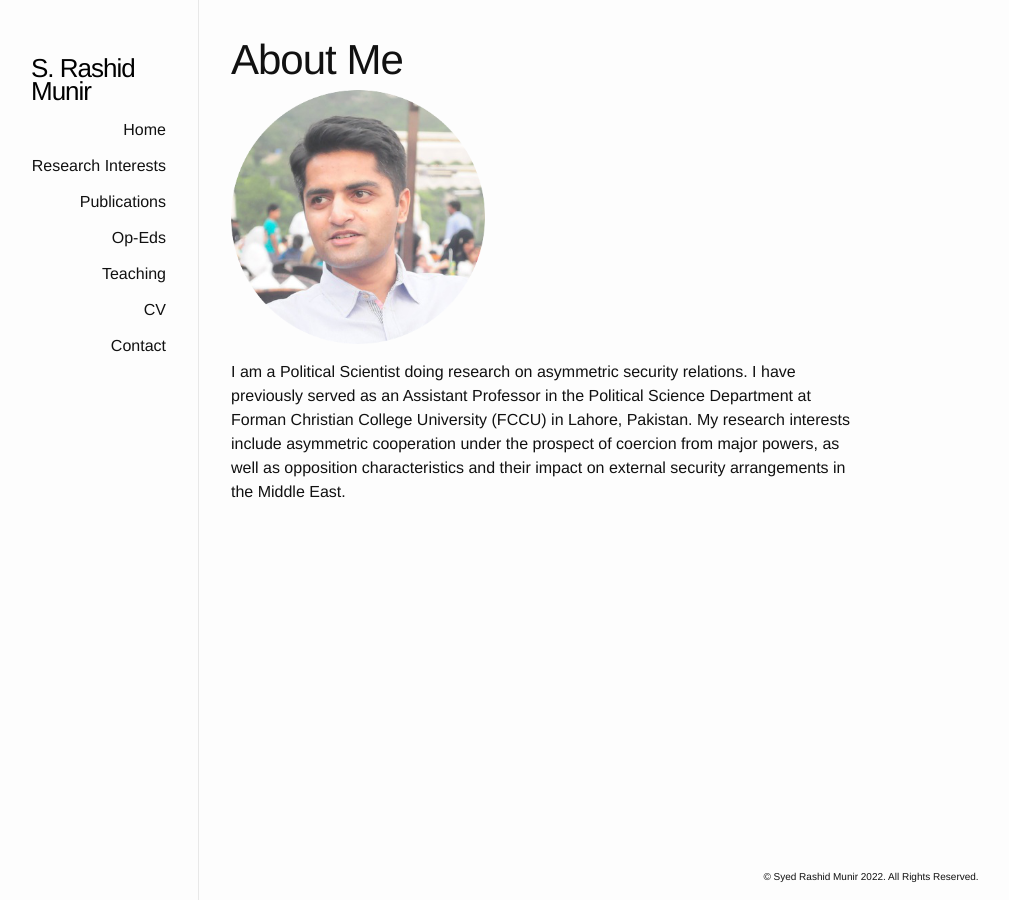
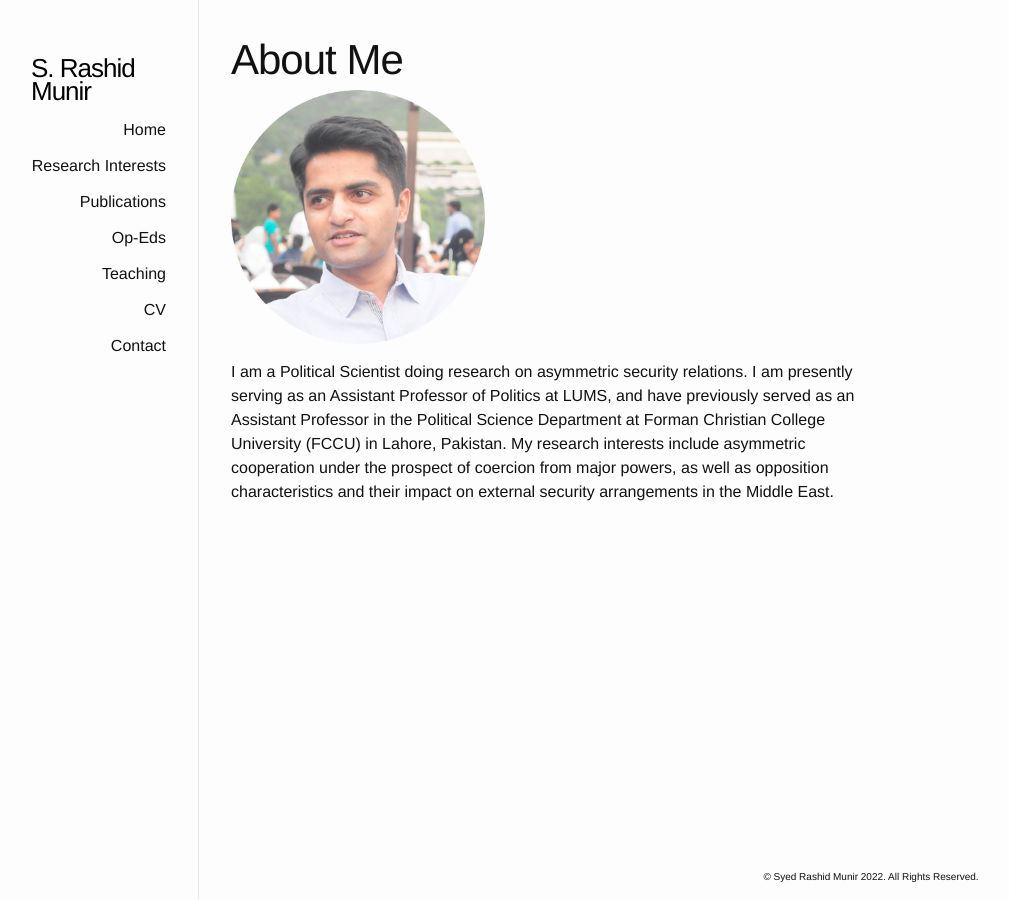
Before and after one commit to srmunir/srmunir.github.io, a Jekyll site: the page built from about.md, in a window 1280 px wide. Shown: the whole page, without its empty margins (191-1200 px from the left). Built offline with Jekyll 4.4.1, drawn with Linux system fonts in a browser that asks for light colours.

Commit message:
Update about.md

```diff
--- a/about.md
+++ b/about.md
@@ -6,7 +6,7 @@
 
 ![profile-pic]
 
-I am a Political Scientist doing research on asymmetric security relations. I have previously served as an Assistant Professor in the Political Science Department at Forman Christian College University (FCCU) in Lahore, Pakistan. My research interests include asymmetric cooperation under the prospect of coercion from major powers, as well as opposition characteristics and their impact on external security arrangements in the Middle East.
+I am a Political Scientist doing research on asymmetric security relations. I am presently serving as an Assistant Professor of Politics at LUMS, and have previously served as an Assistant Professor in the Political Science Department at Forman Christian College University (FCCU) in Lahore, Pakistan. My research interests include asymmetric cooperation under the prospect of coercion from major powers, as well as opposition characteristics and their impact on external security arrangements in the Middle East.
 
 [profile-pic]: {{ "/photos/profile.jpg" prepend: site.baseurl }}
 {: width="40%" }
```
